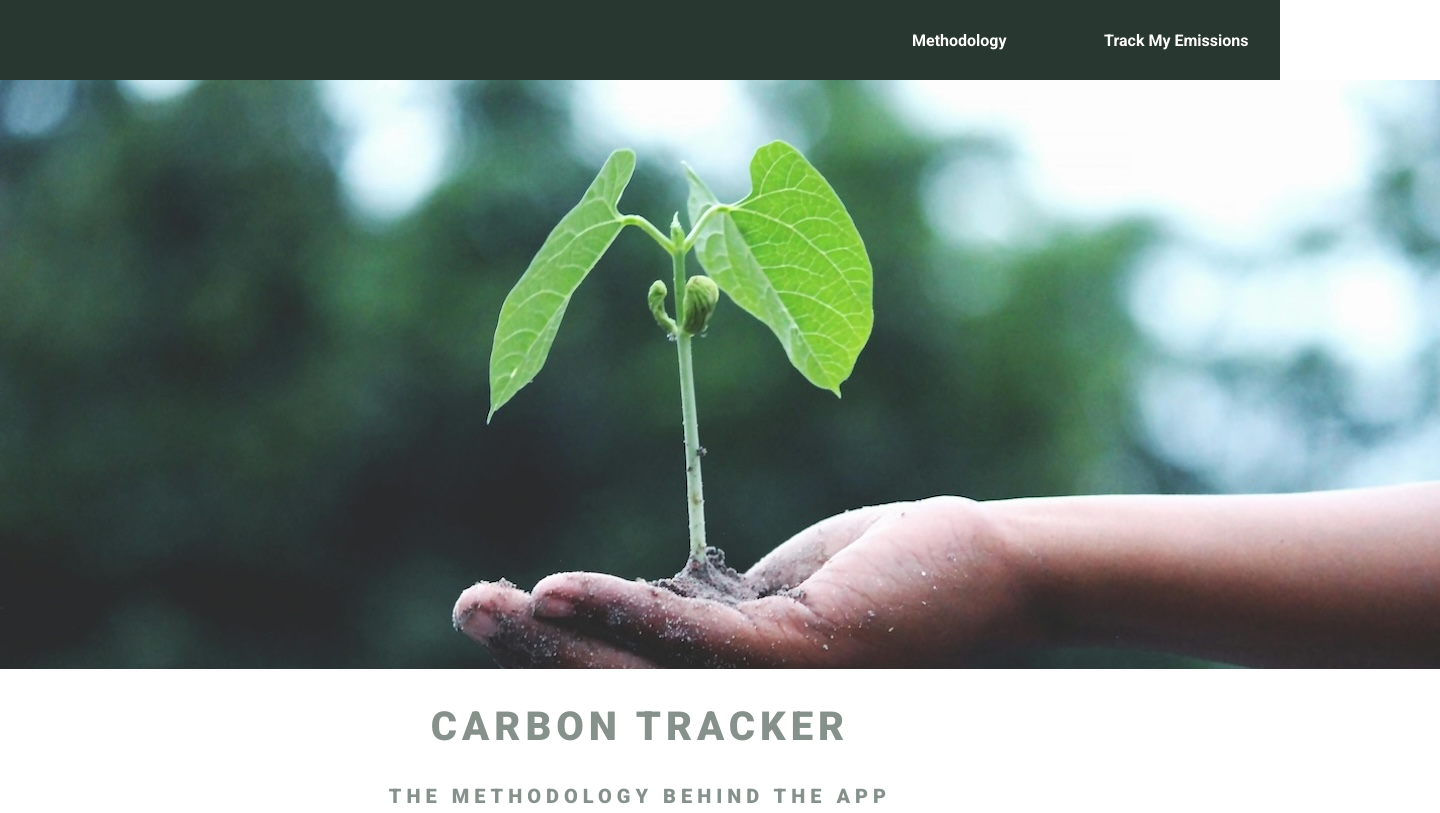
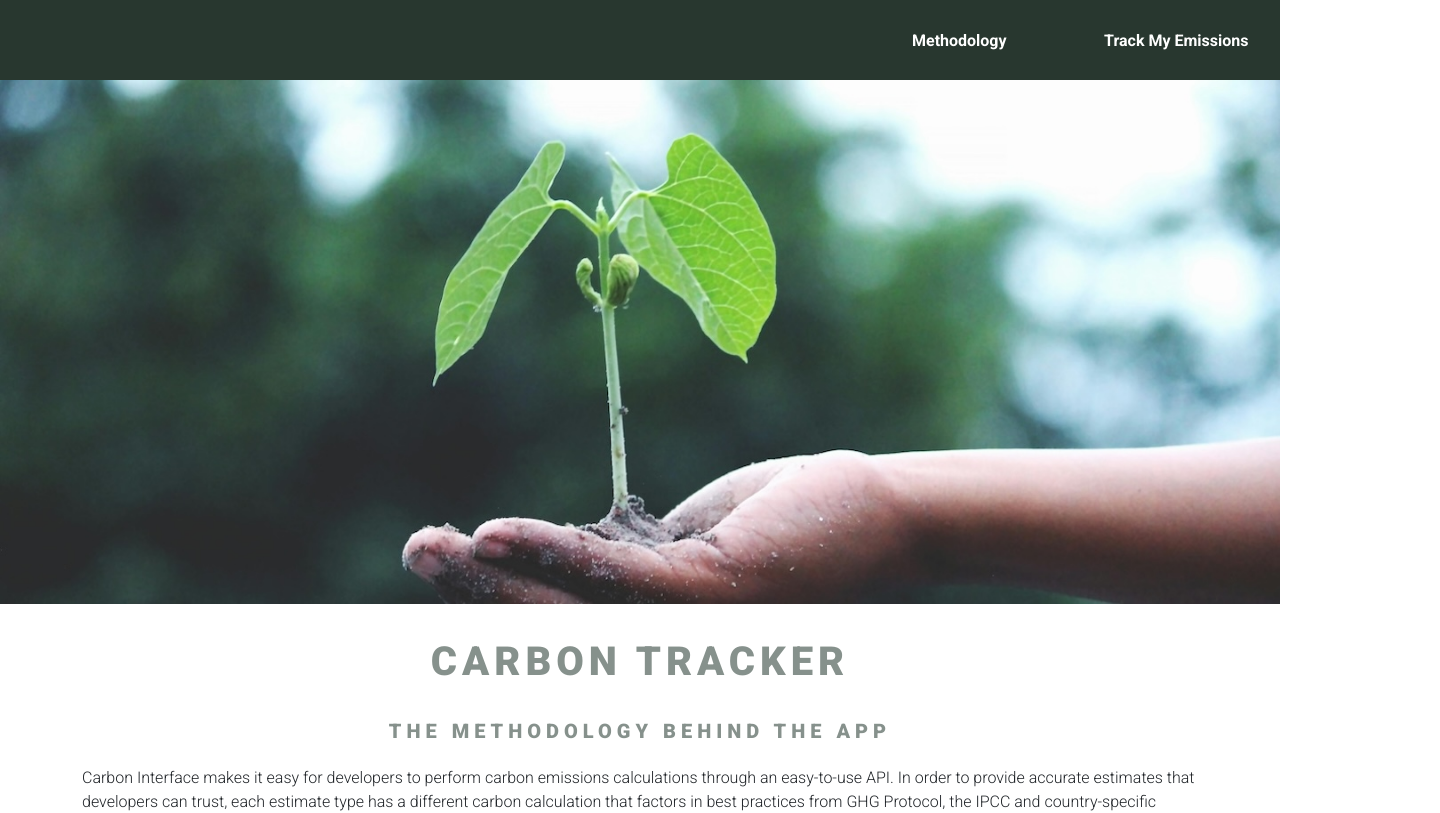
Before and after one commit to samanthatan01/CarbonTracker, a React (Vite) app: page /main in a window 1280 px wide. Shown: the top 813 px of the page, 1440 px wide, since content can reach past the window. Built offline with nearby package versions, Linux system fonts and the light colour scheme.

Commit message:
Update main.jsx and main.module.css
Make banner image scale to width 100%

```diff
--- a/src/components/main.module.css
+++ b/src/components/main.module.css
@@ -33,3 +33,7 @@ p {
   font-weight: 300;
   font-style: normal;
 }
+
+.banner {
+  width: 100%;
+}
--- a/src/pages/Main.jsx
+++ b/src/pages/Main.jsx
@@ -5,7 +5,7 @@ import styles from "../components/main.module.css";
 const Main = () => {
   return (
     <>
-      <img src={bannerphoto} alt="pollution" />
+      <img className={`${styles.banner}`} src={bannerphoto} alt="pollution" />
       <br />
       <br />
       <div className="container">
```
